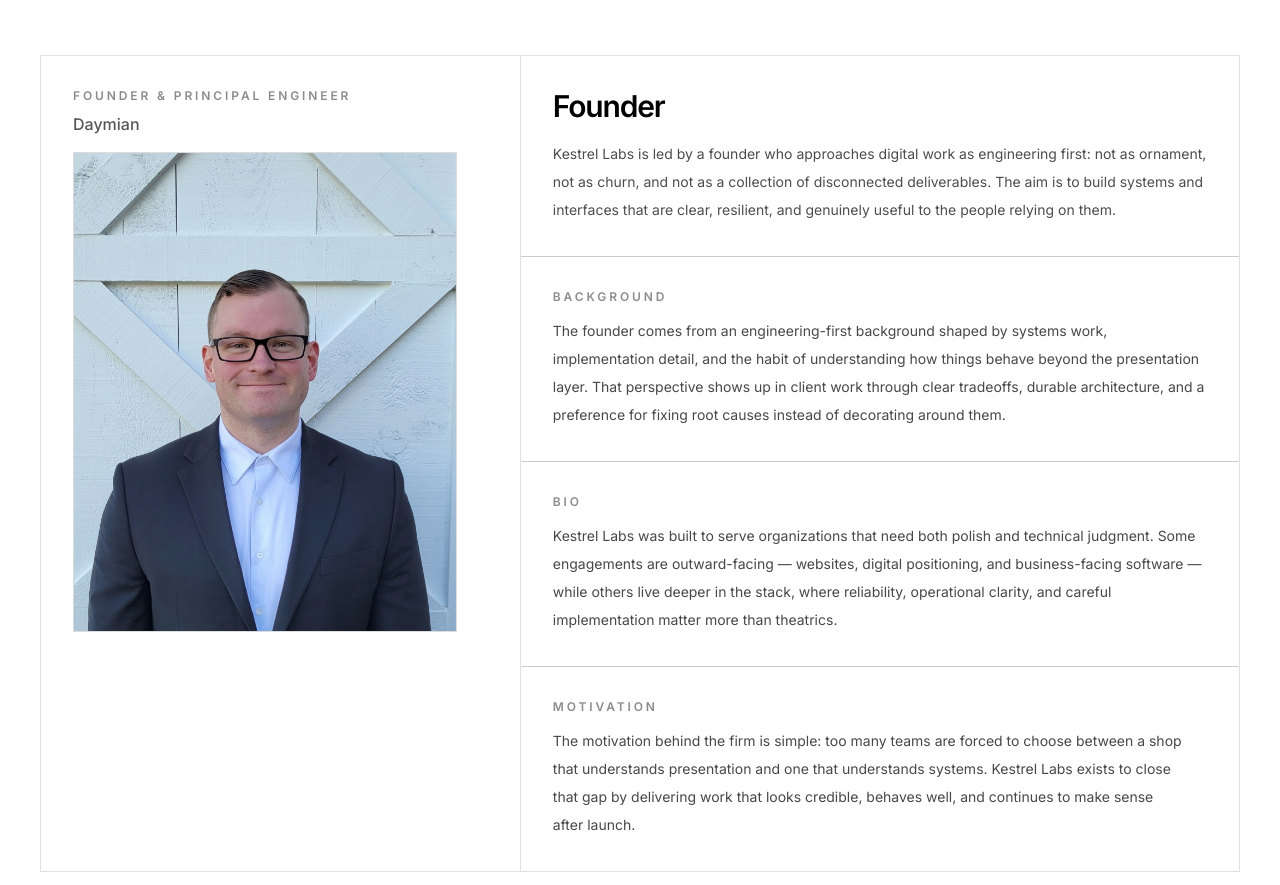
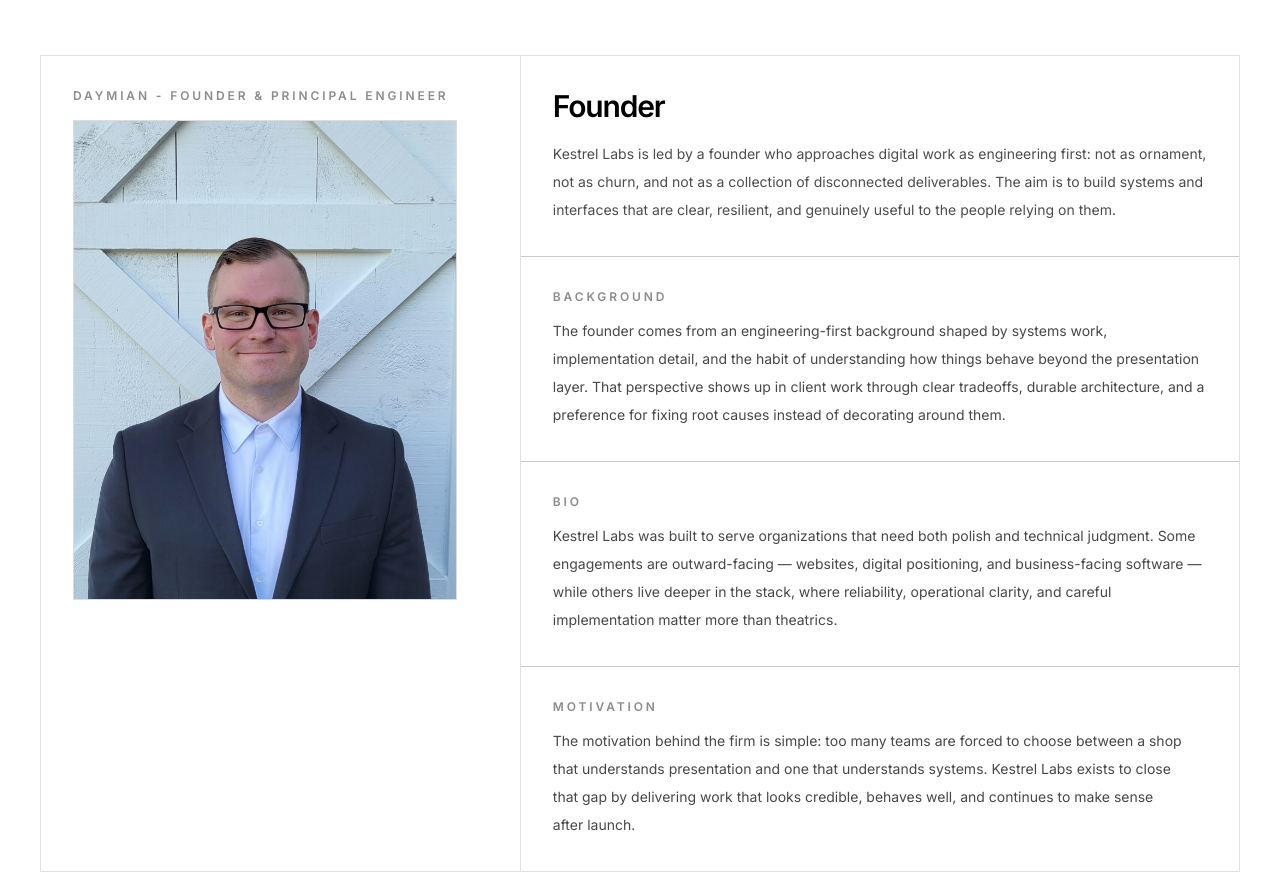
Before and after one commit to KestrelLabsHQ/Landing-Website, a Next.js app: page /about in a window 1280 px wide. Shown: the part 856-1741 px from the top of the page. Built offline with nearby package versions, Linux system fonts and the light colour scheme.

Commit message:
Combine founder name and title into one line

```diff
--- a/app/about/page.tsx
+++ b/app/about/page.tsx
@@ -54,10 +54,7 @@
         <div className="grid gap-px bg-black/10 lg:grid-cols-[0.8fr_1.2fr]">
           <div className="bg-white p-5 sm:p-6 md:p-8">
             <p className="text-[11px] font-semibold uppercase tracking-[0.22em] text-black/45 sm:text-xs sm:tracking-[0.24em]">
-              Founder & Principal Engineer
-            </p>
-            <p className="mt-2 text-sm font-medium leading-6 text-black/66 sm:text-base">
-              Daymian
+              Daymian - Founder & Principal Engineer
             </p>
             <div className="mt-4 max-w-sm overflow-hidden border border-black/10 bg-neutral-100">
               <Image
```
